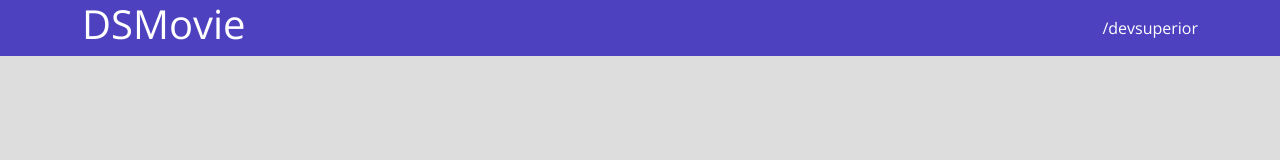
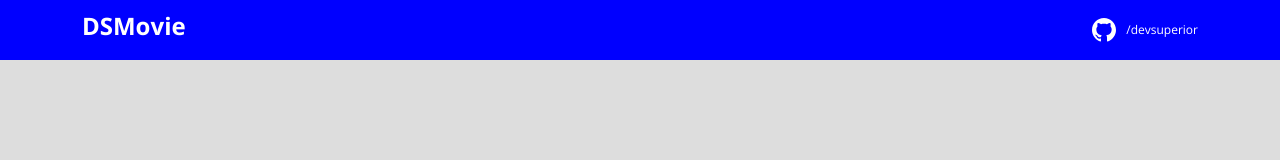
Before and after one commit to carlosterans/DSMovie, a plain HTML site: page index.html in a window 1280 px wide. Drawn offline with nearby package versions, Linux system fonts and the light colour scheme.

Commit message:
Barra superior PARTE 2

```diff
--- a/css/styles.css
+++ b/css/styles.css
@@ -1,17 +1,30 @@
 @import url('https://fonts.googleapis.com/css2? family= Open+Sans:wght@300;400;700 & display=swap');
+:root{
+    --bg-gray:#ddd;
 
+    --color-primary:blue;
+    --white: #fff;
 
+}
 *{
+    margin: 0:
    box-sizing: border-box;
     font-family: 'Open Sans', sans-serif;
 
 }
+h1 h2 h3 h4 h5 h6{
+    margin: 0;
+}
  html, body {
-    background-color: #ddd;
+
+    background-color: var(--bg-gray);
 }
  header{
-    background-color: #4D41C0;
-    color: #ffffff;
+    background-color: var(--color-primary);
+    color: var(--white);
+    height: 60px;
+    display: flex;
+    align-items: center;
  }
 
  nav{
@@ -22,10 +35,24 @@
 
 
 }
+   nav h1{
+       font-size: 24px;
+       font-weight: 700;
+   }
 
-
-
+nav a{
+    font-size: 12px;
+    font-weight: 400;
+}
  a, a:hover{
     text-decoration: none;
     color: unset;
 }
+.DSMovie-contact-container{
+    display: flex;
+    align-items: center;
+
+}
+.DSMovie-contact-container img{
+    margin-right: 10px;
+}
--- a/index.html
+++ b/index.html
@@ -13,7 +13,11 @@
     <header>
         <nav class="container">
             <h1>DSMovie</h1>
+            <div class="DSMovie-contact-container">
+                <img src="img/github.svg" alt="Github">
             <a href="https://github.com/devsuperior">/devsuperior</a>
+            </div>
+
         </nav>
     </header>
 </body>
```
Also changed, not shown: img/github.svg (added).
